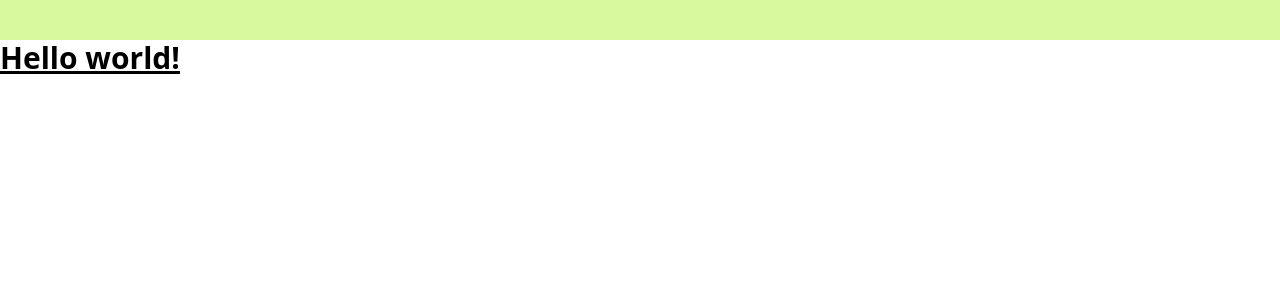
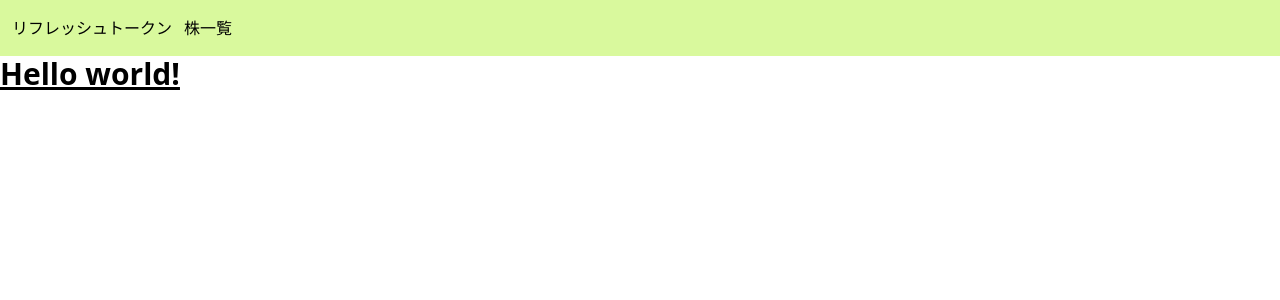
Before and after one commit to knarimatsu/react-sample-pagination, a React (Vite) app: page / in a window 1280 px wide. Shown: the top 300 px of the page. Built offline with nearby package versions, Linux system fonts and the light colour scheme.

Commit message:
feat: header component

```diff
--- a/src/components/header.tsx
+++ b/src/components/header.tsx
@@ -1,10 +1,12 @@
+import { useTranslation } from "react-i18next";
+import { HeaderContents } from "../ui-parts/HeaderContents";
+
 export const Header = () => {
+    const { t, i18n } = useTranslation();
+    const contentList = [t("header.refreshToken"), t("header.stockList")];
     return (
-        <header className="h-10 bg-lime-200">
-            <ul>
-                <li></li>
-                <li></li>
-            </ul>
+        <header className="h-14 bg-lime-200 flex items-center">
+            <HeaderContents contents={contentList} />
         </header>
     );
 };
--- /dev/null
+++ b/src/ui-parts/HeaderContents.tsx
@@ -0,0 +1,17 @@
+import { FC } from "react";
+
+type Props = {
+    contents: string[];
+};
+export const HeaderContents: FC<Props> = (props) => {
+    const { contents } = props;
+    return (
+        <>
+            {contents.map((content, id) => (
+                <li className="list-none ml-3" key={id}>
+                    {content}
+                </li>
+            ))}
+        </>
+    );
+};
```
Also changed, not shown: src/main.tsx (+10 -9 lines).
